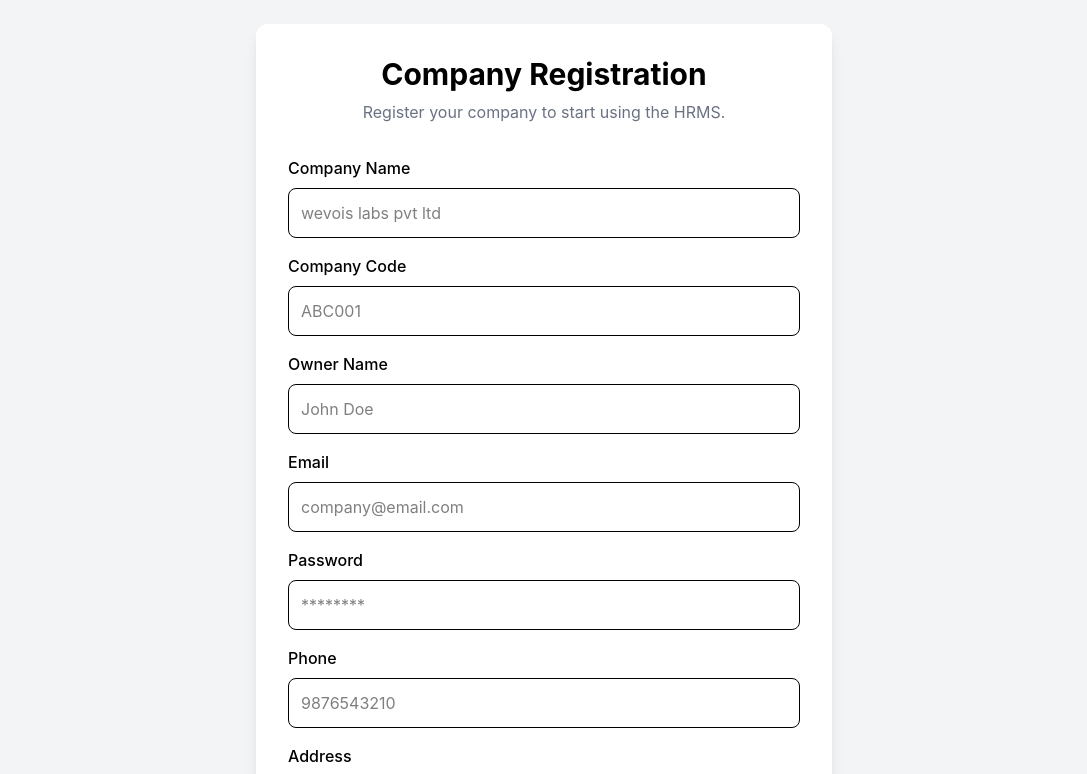
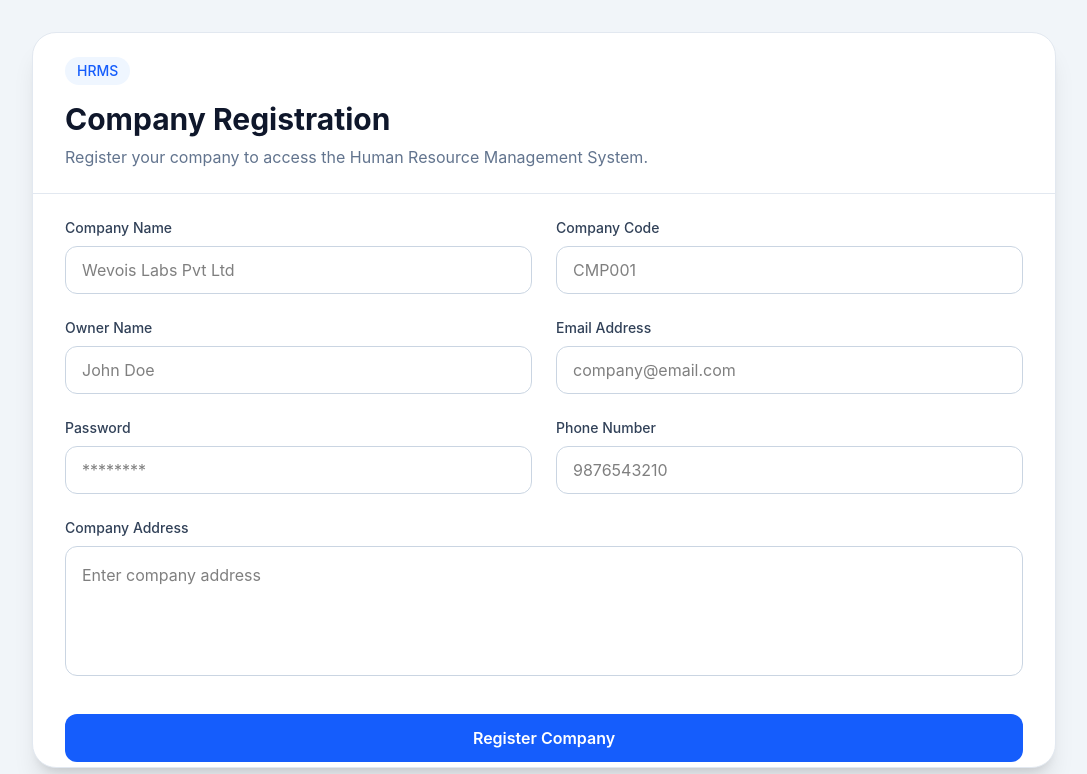
Before and after one commit to ketanjangir129-stack/HRMS-System, a React (Vite) app: page /login in a window 1280 px wide. Shown: the top 774 px of the page, without its empty margins (96-1183 px from the left). Built offline with nearby package versions, Linux system fonts and the light colour scheme; no server answers.

Commit message:
initial updates

```diff
--- a/src/App.jsx
+++ b/src/App.jsx
@@ -2,7 +2,9 @@ import Register from "./pages/authenticate/register";
 
 function App(){
   return(
-    <Register />
+    <>
+      <Register />
+    </>
   )
 }
 export default App;
--- a/src/index.css
+++ b/src/index.css
@@ -1 +1,10 @@
 @import "tailwindcss";
+
+.hide-scrollbar::-webkit-scrollbar {
+  display: none;
+}
+
+.hide-scrollbar {
+  scrollbar-width: none;
+  -ms-overflow-style: none;
+}
--- a/src/pages/authenticate/register.jsx
+++ b/src/pages/authenticate/register.jsx
@@ -1,7 +1,7 @@
 import { useState } from "react";
 import { validateField } from "../../utils/validation/validatefield"
 import { validateForm } from "../../utils/validation/validateform";
-import {registerCompany} from "../../services/companyService";
+import { registerCompany } from "../../services/companyService";
 
 
 
@@ -45,7 +45,7 @@ const Register = () => {
             setErrors(validationErrors);
             return;
         }
-        try{
+        try {
 
             await registerCompany(formData);
             console.log("data sent to firebase");
@@ -58,7 +58,7 @@ const Register = () => {
                 phone: "",
                 address: "",
             });
-        }catch(error){
+        } catch (error) {
             console.error(error);
             alert(error.message || "Registration Failed");
         }
@@ -67,22 +67,34 @@ const Register = () => {
 
 
     return (
-        <div className="min-h-screen flex items-center justify-center bg-gray-100 p-6">
-            <div className="w-full max-w-xl bg-white rounded-xl shadow-lg p-8">
+        <div className="h-screen bg-slate-100 flex items-center justify-center p-4 overflow-hidden">
+            <div className="w-full max-w-5xl h-[92vh] bg-white rounded-3xl shadow-xl border border-slate-200 flex flex-col">
 
-                <h1 className="text-3xl font-bold text-center mb-2">
+                {/* Header */}
+                <div className="px-8 py-6 border-b border-slate-200 flex-shrink-0">
+                    <div className="inline-flex items-center px-3 py-1 rounded-full bg-blue-50 text-blue-600 text-sm font-medium">
+                        HRMS
+                    </div>
+
+                    <h1 className="mt-4 text-3xl font-bold text-slate-900">
                         Company Registration
                     </h1>
 
-                <p className="text-center text-gray-500 mb-8">
-                    Register your company to start using the HRMS.
+                    <p className="mt-2 text-slate-500">
+                        Register your company to access the Human Resource Management System.
                     </p>
+                </div>
+
+                {/* Scrollable Form */}
+                <div className="flex-1 overflow-y-auto px-8 py-6 hide-scrollbar">
 
                     <form onSubmit={handleSubmit}>
 
+                        <div className="grid grid-cols-1 md:grid-cols-2 gap-6">
+
                             {/* Company Name */}
-                    <div className="mb-4">
-                        <label className="block mb-2 font-medium">
+                            <div>
+                                <label className="block text-sm font-medium text-slate-700 mb-2">
                                     Company Name
                                 </label>
 
@@ -92,154 +104,160 @@ const Register = () => {
                                     value={formData.companyName}
                                     onChange={handleChange}
                                     onBlur={handleBlur}
-
-
-                            placeholder="wevois labs pvt ltd"
-                            className="w-full border rounded-lg p-3"
+                                    placeholder="Wevois Labs Pvt Ltd"
+                                    className="w-full h-12 px-4 rounded-xl border border-slate-300 bg-white focus:outline-none focus:ring-4 focus:ring-blue-100 focus:border-blue-500 transition"
                                 />
 
                                 {errors.companyName && (
-                            <p className="text-red-500 text-sm">
+                                    <p className="mt-1 text-sm text-red-500">
                                         {errors.companyName}
-                            </p>)}
+                                    </p>
+                                )}
                             </div>
 
                             {/* Company Code */}
-                    <div className="mb-4">
-                        <label className="block mb-2 font-medium">
+                            <div>
+                                <label className="block text-sm font-medium text-slate-700 mb-2">
                                     Company Code
                                 </label>
 
                                 <input
                                     type="text"
-                            placeholder="ABC001"
                                     name="companyCode"
                                     value={formData.companyCode}
-                            className="w-full border rounded-lg p-3" value={formData.companyCode}
                                     onChange={handleChange}
                                     onBlur={handleBlur}
+                                    placeholder="CMP001"
+                                    className="w-full h-12 px-4 rounded-xl border border-slate-300 bg-white focus:outline-none focus:ring-4 focus:ring-blue-100 focus:border-blue-500 transition"
                                 />
 
                                 {errors.companyCode && (
-                            <p className="text-red-500 text-sm">
+                                    <p className="mt-1 text-sm text-red-500">
                                         {errors.companyCode}
-                            </p>)}
+                                    </p>
+                                )}
                             </div>
 
                             {/* Owner Name */}
-                    <div className="mb-4">
-                        <label className="block mb-2 font-medium">
+                            <div>
+                                <label className="block text-sm font-medium text-slate-700 mb-2">
                                     Owner Name
                                 </label>
 
                                 <input
                                     type="text"
-                            placeholder="John Doe"
                                     name="ownerName"
-                            className="w-full border rounded-lg p-3"
                                     value={formData.ownerName}
                                     onChange={handleChange}
                                     onBlur={handleBlur}
+                                    placeholder="John Doe"
+                                    className="w-full h-12 px-4 rounded-xl border border-slate-300 bg-white focus:outline-none focus:ring-4 focus:ring-blue-100 focus:border-blue-500 transition"
                                 />
+
                                 {errors.ownerName && (
-                            <p className="text-red-500 text-sm">
+                                    <p className="mt-1 text-sm text-red-500">
                                         {errors.ownerName}
                                     </p>
                                 )}
                             </div>
 
                             {/* Email */}
-                    <div className="mb-4">
-                        <label className="block mb-2 font-medium">
-                            Email
+                            <div>
+                                <label className="block text-sm font-medium text-slate-700 mb-2">
+                                    Email Address
                                 </label>
 
                                 <input
                                     type="email"
                                     name="email"
-                            placeholder="company@email.com"
-                            className="w-full border rounded-lg p-3"
                                     value={formData.email}
                                     onChange={handleChange}
                                     onBlur={handleBlur}
+                                    placeholder="company@email.com"
+                                    className="w-full h-12 px-4 rounded-xl border border-slate-300 bg-white focus:outline-none focus:ring-4 focus:ring-blue-100 focus:border-blue-500 transition"
                                 />
+
                                 {errors.email && (
-                            <p className="text-red-500 text-sm">
+                                    <p className="mt-1 text-sm text-red-500">
                                         {errors.email}
                                     </p>
                                 )}
                             </div>
+
                             {/* Password */}
-                    <div className="mb-4">
-                        <label className="block mb-2 font-medium">
+                            <div>
+                                <label className="block text-sm font-medium text-slate-700 mb-2">
                                     Password
                                 </label>
 
                                 <input
                                     type="password"
-                            placeholder="********"
                                     name="password"
-                            className="w-full border rounded-lg p-3"
                                     value={formData.password}
                                     onChange={handleChange}
                                     onBlur={handleBlur}
+                                    placeholder="********"
+                                    className="w-full h-12 px-4 rounded-xl border border-slate-300 bg-white focus:outline-none focus:ring-4 focus:ring-blue-100 focus:border-blue-500 transition"
                                 />
+
                                 {errors.password && (
-                            <p className="text-red-500 text-sm">
+                                    <p className="mt-1 text-sm text-red-500">
                                         {errors.password}
                                     </p>
                                 )}
                             </div>
 
                             {/* Phone */}
-                    <div className="mb-4">
-                        <label className="block mb-2 font-medium">
-                            Phone
+                            <div>
+                                <label className="block text-sm font-medium text-slate-700 mb-2">
+                                    Phone Number
                                 </label>
 
                                 <input
                                     type="text"
                                     name="phone"
-                            placeholder="9876543210"
-                            className="w-full border rounded-lg p-3"
                                     value={formData.phone}
                                     onChange={handleChange}
                                     onBlur={handleBlur}
+                                    placeholder="9876543210"
+                                    className="w-full h-12 px-4 rounded-xl border border-slate-300 bg-white focus:outline-none focus:ring-4 focus:ring-blue-100 focus:border-blue-500 transition"
                                 />
+
                                 {errors.phone && (
-                            <p className="text-red-500 text-sm">
+                                    <p className="mt-1 text-sm text-red-500">
                                         {errors.phone}
                                     </p>
                                 )}
                             </div>
 
                             {/* Address */}
-                    <div className="mb-4">
-                        <label className="block mb-2 font-medium">
-                            Address
+                            <div className="md:col-span-2">
+                                <label className="block text-sm font-medium text-slate-700 mb-2">
+                                    Company Address
                                 </label>
 
                                 <textarea
-                            rows="3"
-                            placeholder="Company Address"
+                                    rows="4"
                                     name="address"
-                            className="w-full border rounded-lg p-3"
                                     value={formData.address}
                                     onChange={handleChange}
                                     onBlur={handleBlur}
+                                    placeholder="Enter company address"
+                                    className="w-full p-4 rounded-xl border border-slate-300 bg-white resize-none focus:outline-none focus:ring-4 focus:ring-blue-100 focus:border-blue-500 transition"
                                 />
+
                                 {errors.address && (
-                            <p className="text-red-500 text-sm">
+                                    <p className="mt-1 text-sm text-red-500">
                                         {errors.address}
                                     </p>
                                 )}
                             </div>
 
-
+                        </div>
 
                         <button
                             type="submit"
-                        className="w-full bg-blue-600 text-white p-3 rounded-lg hover:bg-blue-700"
+                            className="w-full h-12 mt-8 rounded-xl bg-blue-600 text-white font-semibold hover:bg-blue-700 transition"
                         >
                             Register Company
                         </button>
@@ -248,6 +266,7 @@ const Register = () => {
 
                 </div>
             </div>
+        </div>
     );
 };
 
--- a/src/services/companyService.js
+++ b/src/services/companyService.js
@@ -23,7 +23,6 @@ export const registerCompany = async (companyData) => {
 };
 
 //  Login Company
-
 export const loginCompany = async ({
     companyCode,
     email,
```
Also changed, not shown: src/pages/authenticate/login.jsx (+8 -0 lines). Lines whose indentation alone changed are shown as unchanged.
